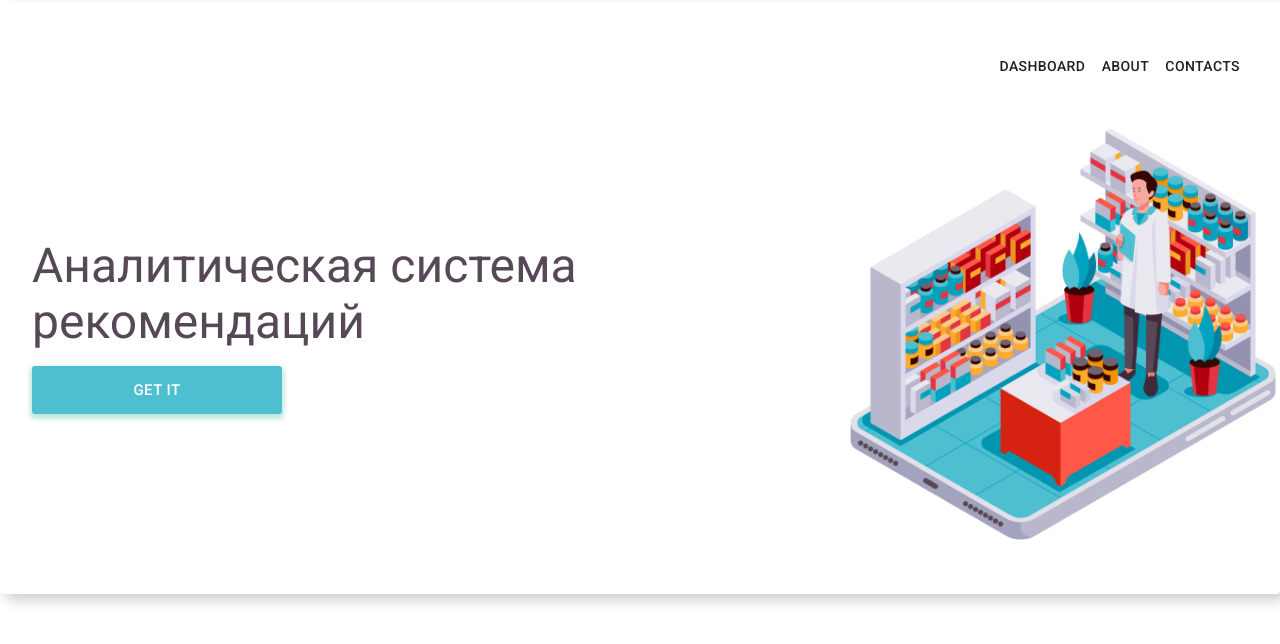
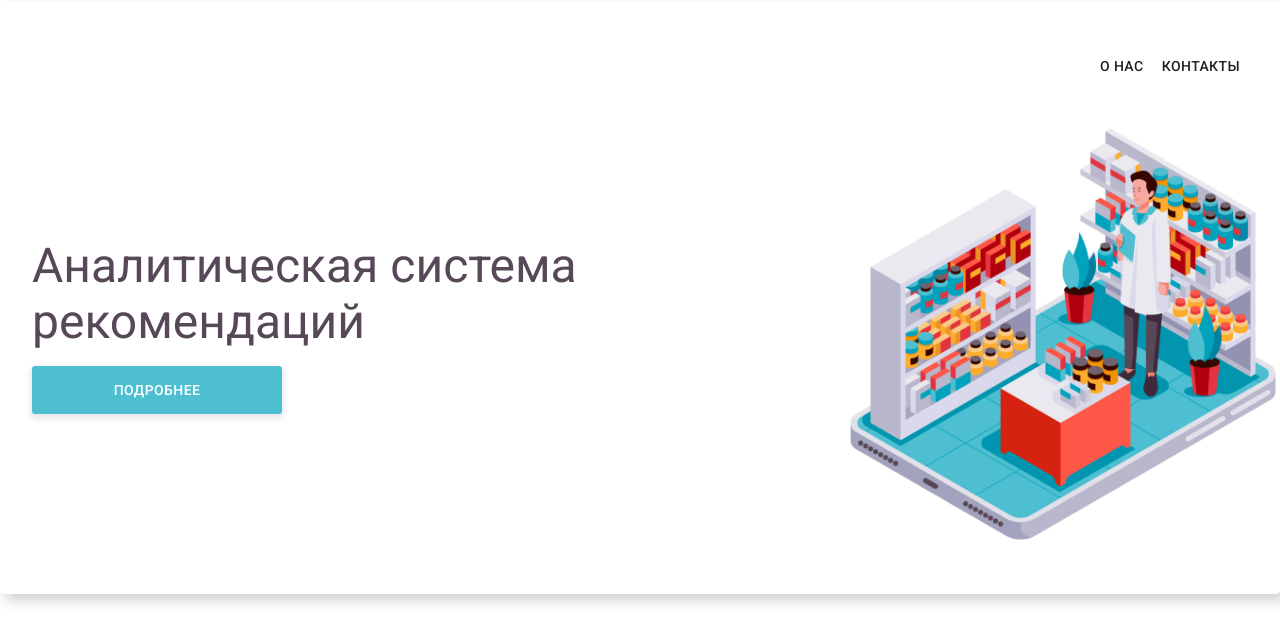
Before and after one commit to cppGames/medicine_analytics, a React app in the folder src/main/frontend/: page / in a window 1280 px wide. Shown: the part 102-746 px from the top of the page. Built offline with nearby package versions, Linux system fonts and the light colour scheme.

Commit message:
code refactoring

```diff
--- a/src/main/frontend/src/App.jsx
+++ b/src/main/frontend/src/App.jsx
@@ -7,7 +7,6 @@ import theme from './theme'
 import Dashboard from './components/Dashboard'
 import Whoops from './components/whoops/Whoops'
 import Landing from './components/landing/Landing'
-
 import {
   CSSTransition,
   TransitionGroup,
--- a/src/main/frontend/src/components/landing/Landing.jsx
+++ b/src/main/frontend/src/components/landing/Landing.jsx
@@ -7,7 +7,7 @@ import {
   Typography ,
   CardContent,
 } from '@material-ui/core'
-
+import { useHistory  } from 'react-router-dom'
 import LandingImage from '../../../public/landingImage.jpg'
 import LandingToolbar from './LandingToolbar'
 
@@ -36,7 +36,7 @@ const useStyles = makeStyles(theme => ({
     height: 48,
     width: 250,
     padding: '0 30px',
-    boxShadow: '0 3px 5px 2px rgba(43, 172, 146, 0.3)',
+    boxShadow: '0 3px 5px 2px rgba(185, 183, 204, 0.3)',
     '&:hover': {
       backgroundColor: '#0195ac',
       borderColor: '#0062cc',
@@ -47,6 +47,11 @@ const useStyles = makeStyles(theme => ({
 
 const Landing = () => {
   const classes = useStyles()
+  const history = useHistory()
+
+  const handleClick = (param) => {
+    history.push(param)
+  }
 
   return (
     <Grid
@@ -60,7 +65,7 @@ const Landing = () => {
         <CardContent className={classes.content}>
           <Grid container direction='column'>
             <Grid item>
-              <LandingToolbar />
+              <LandingToolbar handleClick={ handleClick }/>
             </Grid>
             <Grid container item direction='row'>
               <Grid item container xs={8} alignItems='center' justify='center' direction='column' style={{maxHeight: '472px'}} spacing={2}>
@@ -69,8 +74,15 @@ const Landing = () => {
                     Аналитическая система рекомендаций
                   </Typography>
                   </Grid>
-                  <Grid item container alignItems='flex-end'>
-                  <Button size='large' classes={{ root: classes.btn }} onClick={ () => {} }>Get it</Button>
+                  <Grid item container>
+                  <Button
+                    classes={{
+                      root: classes.btn
+                    }}
+                    onClick={ () => handleClick('/main') }
+                  >
+                    Подробнее
+                  </Button>
                 </Grid>
 
               </Grid>
--- a/src/main/frontend/src/components/landing/LandingToolbar.jsx
+++ b/src/main/frontend/src/components/landing/LandingToolbar.jsx
@@ -3,7 +3,7 @@ import {
   Button,
   Toolbar,
 } from '@material-ui/core'
-import { useHistory  } from 'react-router-dom'
+import PropTypes from 'prop-types'
 import { makeStyles } from '@material-ui/core/styles'
 
 const useStyles = makeStyles((theme) => ({
@@ -15,22 +15,25 @@ const useStyles = makeStyles((theme) => ({
   }
 }))
 
-const LandingToolbar = () => {
+const LandingToolbar = (prop) => {
   const classes = useStyles()
-  const history = useHistory()
-
-  const handleClick = (param) => {
-    history.push(param)
-  }
+  const { handleClick } = prop
 
   return (
     <Toolbar className={ classes.root }>
       <div className={ classes.toolbarButtons } />
-      <Button color='inherit' onClick={ () => handleClick('/main') }>Dashboard</Button>
-      <Button color='inherit' onClick={ () => handleClick('/about') }>About</Button>
-      <Button color='inherit' onClick={ () => handleClick('/contacts') }>Contacts</Button>
+      <Button color='inherit' onClick={ () => handleClick('/about') }>О нас</Button>
+      <Button color='inherit' onClick={ () => handleClick('/contacts') }>Контакты</Button>
     </Toolbar>
   )
 }
 
+LandingToolbar.propTypes = {
+  handleClick: PropTypes.func.isRequired
+}
+
+LandingToolbar.defaultProps = {
+  handleClick: () => {}
+}
+
 export default LandingToolbar
```
